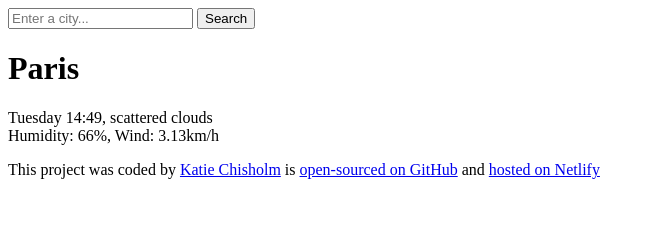
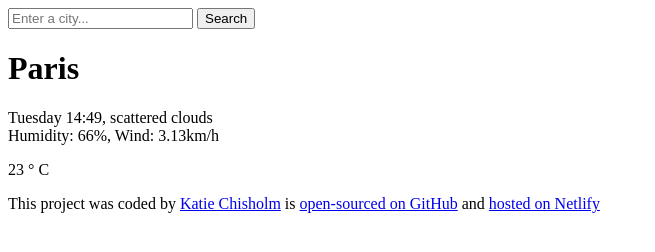
Before and after one commit to ktshazam/weather-app-vanilla, a plain HTML site: page index.html in a window 1280 px wide. Shown: the whole page, without its empty margins (0-655 px from the left). Drawn offline with Linux system fonts and the light colour scheme.

Commit message:
Updated HTML with class tags

```diff
--- a/index.html
+++ b/index.html
@@ -6,33 +6,65 @@
     <title>Weather App</title>
   </head>
   <body>
+    <div class="container">
+      <div class="header">
         <header>
           <form>
             <input type="search" placeholder="Enter a city..." required />
             <input type="submit" value="Search" />
           </form>
         </header>
+      </div>
+      <div>
         <main>
-      <h1>Paris</h1>
+          <div class="local-weather">
+            <div class="row">
+              <div class="col">
+                <h1><span class="local-city">Paris</span></h1>
                 <p>
-        Tuesday 14:49, scattered clouds
+                  <span class="local-weekday">Tuesday</span>
+                  <span class="local-time">14:49</span>,
+                  <span class="local-weather">scattered clouds</span>
                   <br />
-        Humidity: 66%, Wind: 3.13km/h
+                  Humidity: <span class="local-humidity">66%</span>, Wind:
+                  <span class="local-wind">3.13</span>km/h
                 </p>
+              </div>
+              <div class="col">
+                <div class="local-forecast">
+                  <p>
+                    <span class="local-image"></span>
+                    <span class="local-temperature">23</span>
+                    <span class="degrees">°</span>
+                    <span class="local-unit">C</span>
+                  </p>
+                </div>
+              </div>
+            </div>
+          </div>
         </main>
-
+      </div>
+      <div class="footer">
         <footer>
           This project was coded by
-      <a href="https://github.com/ktshazam" target="_blank">Katie Chisholm</a>
+          <a href="https://github.com/ktshazam" target="_blank"
+            >Katie Chisholm</a
+          >
           is
-      <a href="https://github.com/ktshazam/weather-app-vanilla" target="_blank"
+          <a
+            href="https://github.com/ktshazam/weather-app-vanilla"
+            target="_blank"
             >open-sourced on GitHub</a
           >
           and
-      <a href="https://ktshazam-weather-app-vanilla.netlify.app" target="_blank"
+          <a
+            href="https://ktshazam-weather-app-vanilla.netlify.app"
+            target="_blank"
             >hosted on Netlify</a
           >
         </footer>
+      </div>
+    </div>
     <script src="src/script.js"></script>
   </body>
 </html>
```
Lines whose indentation alone changed are shown as unchanged.
